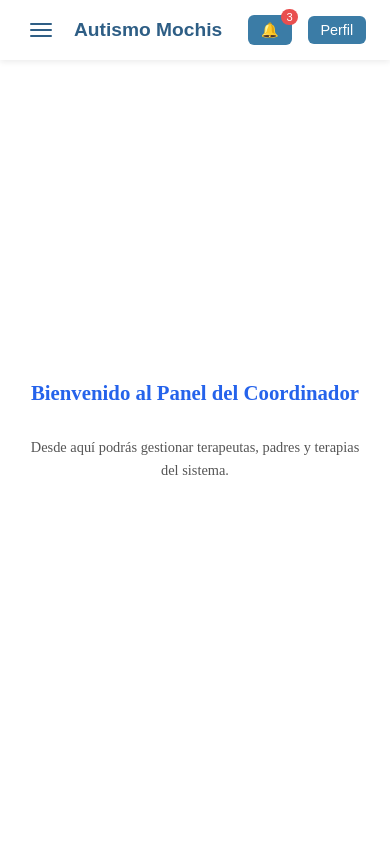
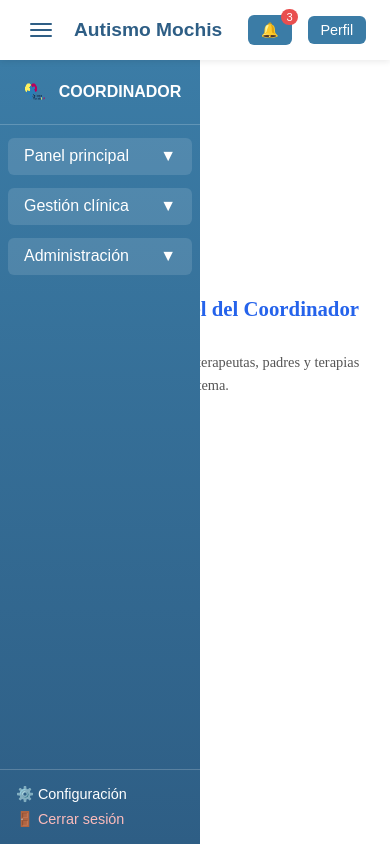
Before and after one commit to 12345cristal/AMApp, an Angular app: page /coordinador/inicio in a window 390 px wide. Built offline with nearby package versions, Linux system fonts and the light colour scheme.

Commit message:
ya se ven todas las opciones del sidebar en el celular

```diff
--- a/src/app/coordinador/components/sidebar/sidebar.scss
+++ b/src/app/coordinador/components/sidebar/sidebar.scss
@@ -6,6 +6,21 @@
   font-family: "Poppins", sans-serif;
   background-color: #f6f8fc;
   color: #333;
+}
+
+.layout-container {
+  display: flex;
+  width: 100%;
+  height: 100vh;
+  overflow: hidden;
+}
+
+.main-content {
+  flex: 1;
+  height: 100%;
+  transition: margin-left 0.3s ease;
+  display: flex;
+  flex-direction: column;
 }
 
 /* ==============================
@@ -23,7 +38,7 @@
   align-items: center;
   padding: 0 1.5rem;
   box-shadow: 0 2px 6px rgba(0, 0, 0, 0.08);
-  z-index: 200;
+  z-index: 400;
 
   .toolbar-left {
     display: flex;
@@ -36,7 +51,6 @@
       cursor: pointer;
       margin: 0;
       font-weight: 600;
-
       &:hover {
         color: #3d7cb2;
       }
@@ -107,20 +121,16 @@
   left: 0;
   width: 230px;
   height: calc(100vh - 60px);
+  z-index: 300;
+  transform: translateX(-100%);
+  transition: transform 0.3s ease;
+  display: flex;
+  flex-direction: column;
   background: linear-gradient(180deg, #3b7ca6, #2e5e85);
   color: #fff;
-  transform: translateX(-100%);
-  transition: transform 0.3s ease;
-  z-index: 150;
-  display: flex;
-  flex-direction: column;
 
   &.open {
     transform: translateX(0);
-  }
-
-  .sidebar-overlay {
-    display: none;
   }
 
   .sidebar-content {
@@ -128,6 +138,13 @@
     flex-direction: column;
     height: 100%;
     overflow: hidden;
+  }
+
+  .sidebar-scroll {
+    flex: 1;
+    overflow-y: auto;
+    padding: 0.8rem 0.5rem;
+    pointer-events: auto;
   }
 
   .sidebar-header {
@@ -160,12 +177,6 @@
       font-size: 1.5rem;
       cursor: pointer;
     }
-  }
-
-  .sidebar-scroll {
-    flex: 1;
-    overflow-y: auto;
-    padding: 0.8rem 0.5rem;
   }
 
   .sidebar-section {
@@ -233,36 +244,48 @@
   }
 }
 
-/* ==============================
-   BOTÓN GLOBAL MÓVIL
-============================== */
-.global-toggle-btn {
+/* overlay móvil */
+.sidebar-overlay {
   display: none;
   position: fixed;
-  bottom: 20px;
-  left: 20px;
-  background: #3b7ca6;
-  border: none;
-  border-radius: 50%;
-  width: 45px;
-  height: 45px;
+  inset: 0;
+  background: rgba(0, 0, 0, 0.4);
+  z-index: 250; /* debajo del sidebar pero encima de main */
+  pointer-events: auto;
+}
+
+/* ==============================
+   INICIO
+============================== */
+.inicio-container {
+  flex: 1;
+  display: flex;
   flex-direction: column;
   justify-content: center;
   align-items: center;
-  gap: 4px;
-  cursor: pointer;
-  box-shadow: 0 4px 12px rgba(0, 0, 0, 0.2);
-  z-index: 250;
-
-  .bar {
-    width: 22px;
-    height: 2px;
-    background: #fff;
+  padding: 2rem;
+  box-sizing: border-box;
+  width: 100%;
+  height: 100%;
+  overflow: hidden;
+  transition: all 0.3s ease;
+  background: #ffffff;
+  margin-top: 60px; /* espacio toolbar */
+  text-align: center;
 }
 
-  &:hover {
-    background: #316b8f;
+.inicio-container h2 {
+  color: #2563eb;
+  font-weight: 600;
+  font-size: 2rem;
+  margin-bottom: 1rem;
 }
+
+.inicio-container p {
+  color: #555;
+  font-size: 1.1rem;
+  max-width: 600px;
+  line-height: 1.6;
 }
 
 /* ==============================
@@ -282,28 +305,54 @@
 /* ==============================
    RESPONSIVE
 ============================== */
-@media (max-width: 768px) {
-  .toolbar h1 {
-    font-size: 1rem;
+@media (max-width: 1024px) {
+  .sidebar {
+    transform: translateX(0); /* tablet siempre visible */
+    width: 220px;
+  }
 }
 
+@media (max-width: 768px) {
   .sidebar {
     width: 200px;
+    z-index: 300;
+  }
 
-    .sidebar-overlay {
-      display: block;
-      position: fixed;
-      inset: 0;
-      background: rgba(0, 0, 0, 0.4);
-      z-index: 140;
+  .sidebar.open + .sidebar-overlay {
+    display: block; /* overlay solo visible cuando sidebar abierto */
   }
 
   .close-sidebar-btn {
     display: block;
   }
-  }
 
   .global-toggle-btn {
     display: flex;
   }
+
+  .inicio-container {
+    padding: 1rem;
   }
+
+  .inicio-container h2 {
+    font-size: 1.5rem;
+  }
+
+  .inicio-container p {
+    font-size: 0.95rem;
+  }
+}
+
+@media (max-width: 480px) {
+  .inicio-container {
+    padding: 0.8rem;
+  }
+
+  .inicio-container h2 {
+    font-size: 1.3rem;
+  }
+
+  .inicio-container p {
+    font-size: 0.9rem;
+  }
+}
--- a/src/app/coordinador/components/sidebar/sidebar.ts
+++ b/src/app/coordinador/components/sidebar/sidebar.ts
@@ -30,8 +30,8 @@ export class SidebarComponent {
   @HostListener('window:resize', ['$event'])
   onResize(event: Event) {
     const width = (event.target as Window).innerWidth;
-    if (width > 1024) this.menuVisible = true;  // desktop grande
-    if (width <= 1024 && width >= 768) this.menuVisible = false; // tablet/laptop mediana
-    if (width < 768) this.menuVisible = false; // móvil
-  }
+ if (width > 1024) this.menuVisible = true; // desktop grande
+if (width <= 1024 && width >= 768) this.menuVisible = true; // tablet/laptop mediana
+if (width < 768) this.menuVisible = false; // móvil
+ }
 }
--- a/src/app/coordinador/layout/layout.html
+++ b/src/app/coordinador/layout/layout.html
@@ -1,8 +1,10 @@
-<div class="layout-container">
+<div class="layout-container" [class.sidebar-open]="sidebarOpen">
+  <!-- Sidebar -->
   <app-sidebar></app-sidebar>
 
-  <div class="main-content" [class.sidebar-open]="sidebarOpen">
+  <div class="main-content">
     <div class="page-content">
+      <!-- Aquí carga InicioComponent u otros componentes -->
       <router-outlet></router-outlet>
     </div>
   </div>
--- a/src/app/coordinador/layout/layout.scss
+++ b/src/app/coordinador/layout/layout.scss
@@ -1,25 +1,34 @@
 .layout-container {
   display: flex;
   width: 100%;
-  height: 100vh;
-  overflow: hidden;
+  height: 80vh; // altura total de la ventana
+  overflow: hidden; // evita scroll global
   transition: all 0.3s ease;
+}
+
+app-sidebar {
+  flex-shrink: 0; // evita que el sidebar se achique
 }
 
 .main-content {
   flex: 1;
-  height: 100vh;
-  overflow-y: auto;
+  height: 100%; // ocupa toda la altura
   background: #f5f7fb;
   transition: margin-left 0.3s ease;
+  display: flex;
+  flex-direction: column;
 }
 
-/* Sidebar expandido */
-.sidebar-expanded .main-content {
-  margin-left: 260px;
+/* Ajuste según sidebar */
+.layout-container.sidebar-open .main-content {
+  margin-left: 260px; // ancho de tu sidebar
 }
 
-/* Sidebar colapsado */
-.sidebar-collapsed .main-content {
+.layout-container:not(.sidebar-open) .main-content {
   margin-left: 0;
 }
+
+.page-content {
+  flex: 1;
+  overflow: hidden; // evita scroll dentro del contenido
+}
--- a/src/app/coordinador/layout/layout.ts
+++ b/src/app/coordinador/layout/layout.ts
@@ -23,6 +23,6 @@ export class LayoutComponent {
   }
 
   private checkScreenWidth() {
-    this.sidebarOpen = window.innerWidth > 768; // solo muestra sidebar fijo en pantallas grandes
+    this.sidebarOpen = window.innerWidth > 768;
   }
 }
--- a/src/app/coordinador/pages/inicio/inicio.html
+++ b/src/app/coordinador/pages/inicio/inicio.html
@@ -1,3 +1,4 @@
+<!-- Inicio ocupa todo el espacio disponible dentro del main-content -->
 <div class="inicio-container">
   <h2>Bienvenido al Panel del Coordinador</h2>
   <p>Desde aquí podrás gestionar terapeutas, padres y terapias del sistema.</p>
--- a/src/app/coordinador/pages/inicio/inicio.scss
+++ b/src/app/coordinador/pages/inicio/inicio.scss
@@ -1,20 +1,18 @@
-/* Contenedor principal que ocupa toda la pantalla */
 .inicio-container {
-  position: relative;
-  background: #ffffff;
-  width: 100%;
-  height: 100vh;
+  flex: 1; /* ocupa todo el espacio del main-content */
   display: flex;
   flex-direction: column;
   justify-content: center;
   align-items: center;
+  padding: 2rem;
   box-sizing: border-box;
+  background: #ffffff;
+  width: 100%;
+  height: 100%; /* ocupa toda la altura del contenedor padre */
+  overflow: hidden; /* elimina scroll */
   transition: all 0.3s ease;
-  padding: 2rem;
-  overflow: hidden;
 }
 
-/* Título principal */
 h2 {
   color: #2563eb;
   margin-bottom: 1rem;
@@ -23,7 +21,6 @@ h2 {
   text-align: center;
 }
 
-/* Texto descriptivo */
 p {
   color: #555;
   font-size: 1.1rem;
@@ -33,34 +30,11 @@ p {
 }
 
 /* ===========================
-   Ajuste cuando sidebar cambia
-=========================== */
-.layout-container {
-  display: flex;
-  width: 100%;
-  height: 100vh;
-  overflow: hidden;
-}
-
-/* Sidebar expandido (por defecto) */
-.sidebar-expanded .inicio-container {
-  margin-left: 260px; /* ancho del sidebar */
-  width: calc(100% - 260px);
-}
-
-/* Sidebar colapsado o cerrado */
-.sidebar-collapsed .inicio-container {
-  margin-left: 0;
-  width: 100%;
-}
-
-/* ===========================
    Responsividad
 =========================== */
 @media (max-width: 1024px) {
-  .sidebar-expanded .inicio-container {
-    margin-left: 0; /* sidebar oculto en tablet */
-    width: 100%;
+  .inicio-container {
+    padding: 1.5rem;
   }
 
   h2 {
```
Lines whose indentation alone changed are shown as unchanged.
